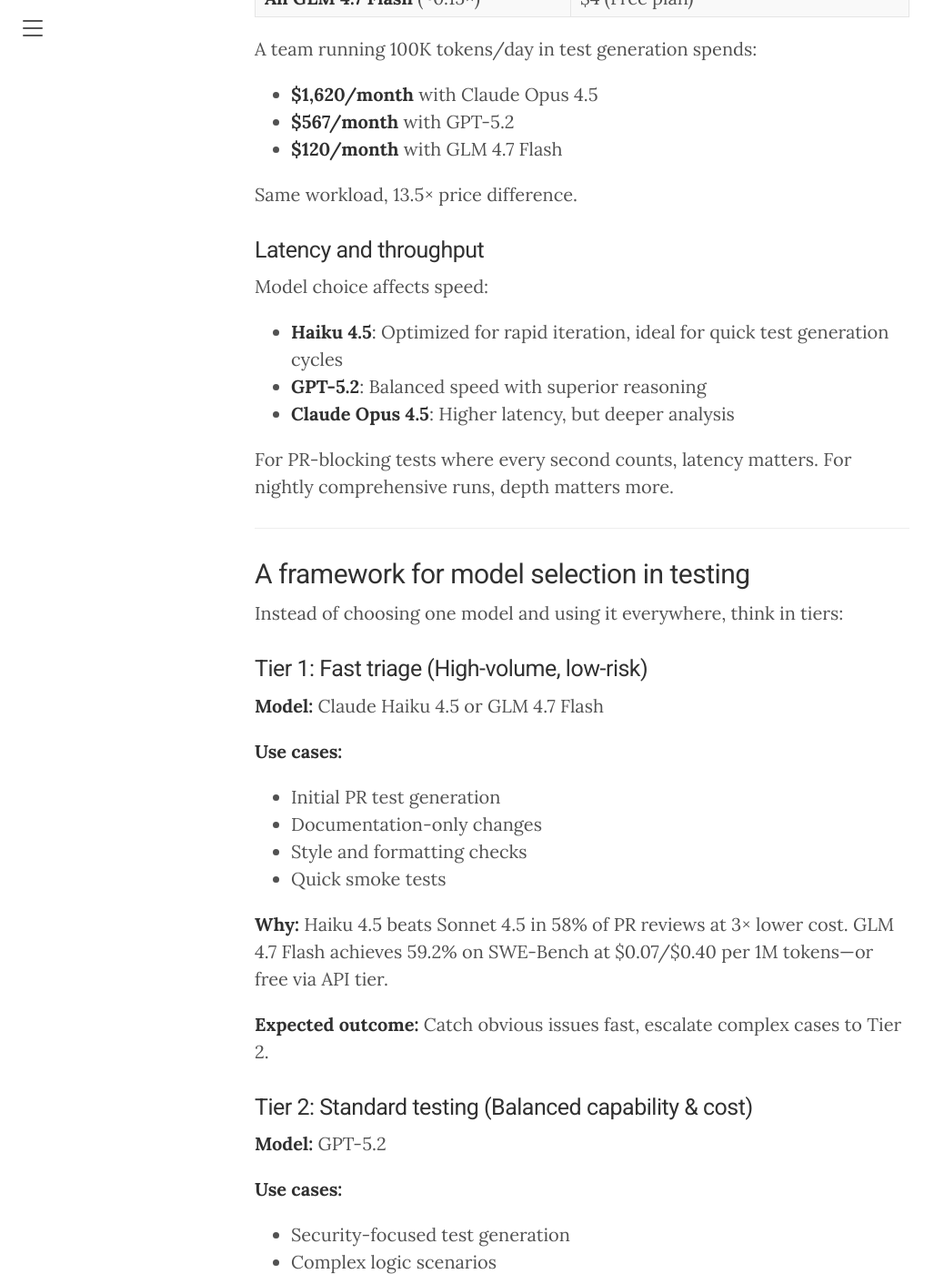
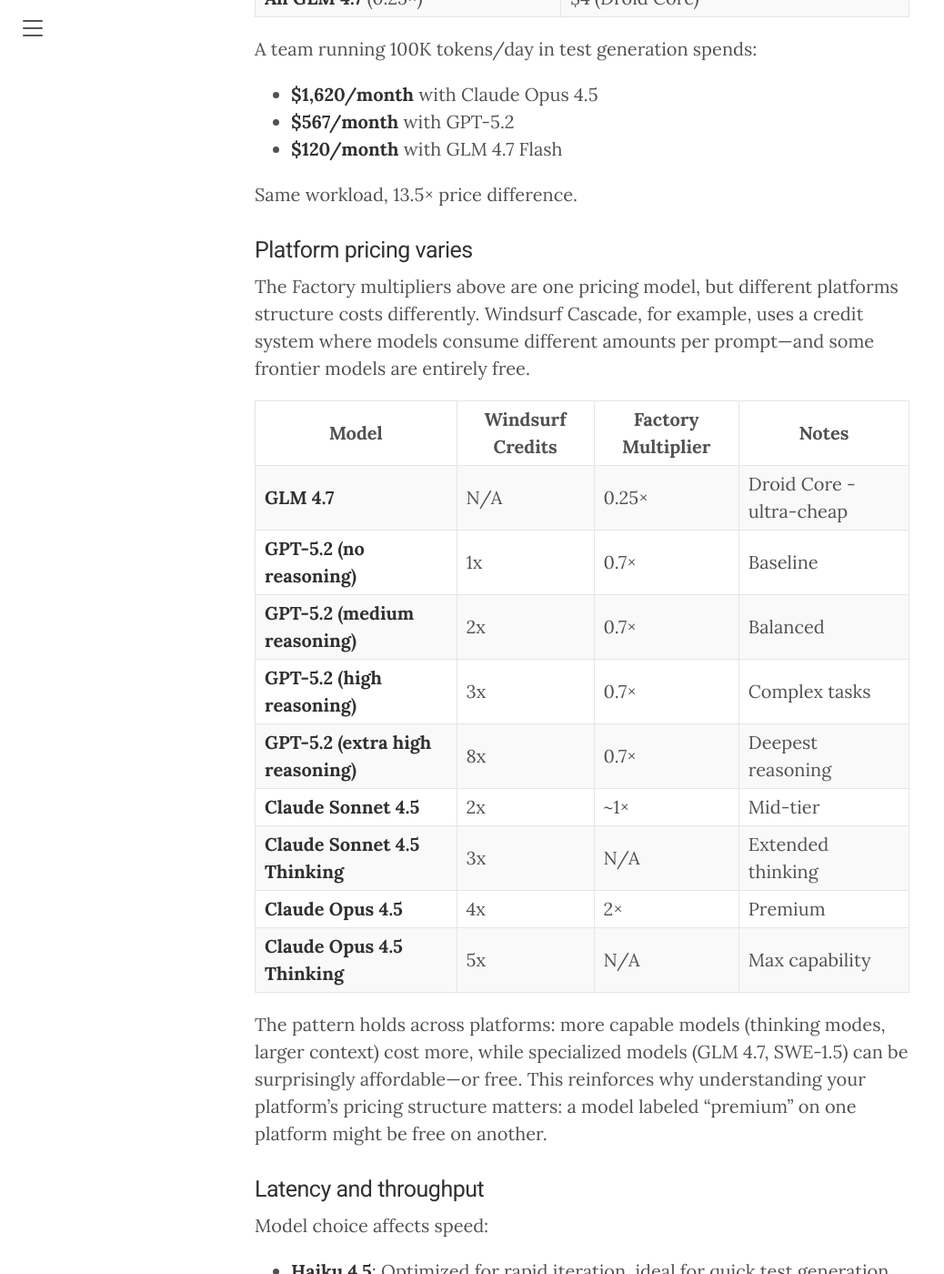
Before and after one commit to shrwnsan/research, a Jekyll site: the page built from _posts/2026-02-03-foundation-model-selection-ai-testing.md, in a window 1280 px wide and 1400 px high, scrolled down 2816 px. Shown: the whole window at 91% size, without its empty margins (0-1038 px from the left). Built offline with Jekyll 4.4.1, drawn with Linux system fonts in a browser that asks for light colours; some of the changed text lies outside the part shown.

Commit message:
feat(posts): add Windsurf pricing comparison to foundation model article
- Add new "Platform pricing varies" section with Windsurf vs Factory comparison
- Update GLM 4.7 pricing from ~0.3× to 0.25× (Droid Core)
- Add Windsurf docs to References section
- Show cross-platform pricing patterns (thinking modes, credits, multipliers)

Co-Authored-By: GLM <zai-org@users.noreply.github.com>

```diff
--- a/_posts/2026-02-03-foundation-model-selection-ai-testing.md
+++ b/_posts/2026-02-03-foundation-model-selection-ai-testing.md
@@ -35,7 +35,7 @@
 |-------|---------|---------------------------|-----------|
 | **Claude Opus 4.5** | Coding accuracy | 2× (expensive) | **80.9%** |
 | **GPT-5.2** | Reasoning & security | 0.7× (baseline) | 55.6% |
-| **GLM 4.7** | Reliable coding agents | ~0.3× (cheap) | 73.8% |
+| **GLM 4.7** | Reliable coding agents | 0.25× (Droid Core) | 73.8% |
 | **Claude Haiku 4.5** | Speed & triage | 0.4× (very cheap) | N/A |
 | **Gemini 3 Flash** | Simple tasks only | 0.2× (ultra-cheap) | N/A |
 
@@ -63,7 +63,7 @@
 |----------|---------------------------|
 | **All GPT-5.2** (0.7×) | $27 (Pro plan) |
 | **All Claude Opus 4.5** (2×) | $540 (Ultra plan) |
-| **All GLM 4.7 Flash** (~0.15×) | $4 (Free plan) |
+| **All GLM 4.7** (0.25×) | $4 (Droid Core) |
 
 A team running 100K tokens/day in test generation spends:
 
@@ -72,6 +72,24 @@
 - **$120/month** with GLM 4.7 Flash
 
 Same workload, 13.5× price difference.
+
+### Platform pricing varies
+
+The Factory multipliers above are one pricing model, but different platforms structure costs differently. Windsurf Cascade, for example, uses a credit system where models consume different amounts per prompt—and some frontier models are entirely free.
+
+| Model | Windsurf Credits | Factory Multiplier | Notes |
+|-------|------------------|-------------------|-------|
+| **GLM 4.7** | N/A | 0.25× | Droid Core - ultra-cheap |
+| **GPT-5.2 (no reasoning)** | 1x | 0.7× | Baseline |
+| **GPT-5.2 (medium reasoning)** | 2x | 0.7× | Balanced |
+| **GPT-5.2 (high reasoning)** | 3x | 0.7× | Complex tasks |
+| **GPT-5.2 (extra high reasoning)** | 8x | 0.7× | Deepest reasoning |
+| **Claude Sonnet 4.5** | 2x | ~1× | Mid-tier |
+| **Claude Sonnet 4.5 Thinking** | 3x | N/A | Extended thinking |
+| **Claude Opus 4.5** | 4x | 2× | Premium |
+| **Claude Opus 4.5 Thinking** | 5x | N/A | Max capability |
+
+The pattern holds across platforms: more capable models (thinking modes, larger context) cost more, while specialized models (GLM 4.7, SWE-1.5) can be surprisingly affordable—or free. This reinforces why understanding your platform's pricing structure matters: a model labeled "premium" on one platform might be free on another.
 
 ### Latency and throughput
 
@@ -235,6 +253,7 @@
 6. [Z.ai: GLM-4.7 Documentation](https://docs.z.ai/guides/llm/glm-4.7) - Official Developer Documentation
 7. [GLM-4.7-Flash Ultimate Guide](https://medium.com/@zh.milo/glm-4-7-flash-the-ultimate-2026-guide-to-local-ai-coding-assistant-93a43c3f8db3) - Medium
 8. [The Unwind AI: Claude Opus 4.5 Scores 80.9% on SWE-Bench](https://www.theunwindai.com/p/claude-opus-4-5-scores-80-9-on-swe-bench)
+9. [Windsurf: AI Models & Credit Pricing](https://docs.windsurf.com/windsurf/models) - Official Documentation
 
 ---
 
```
